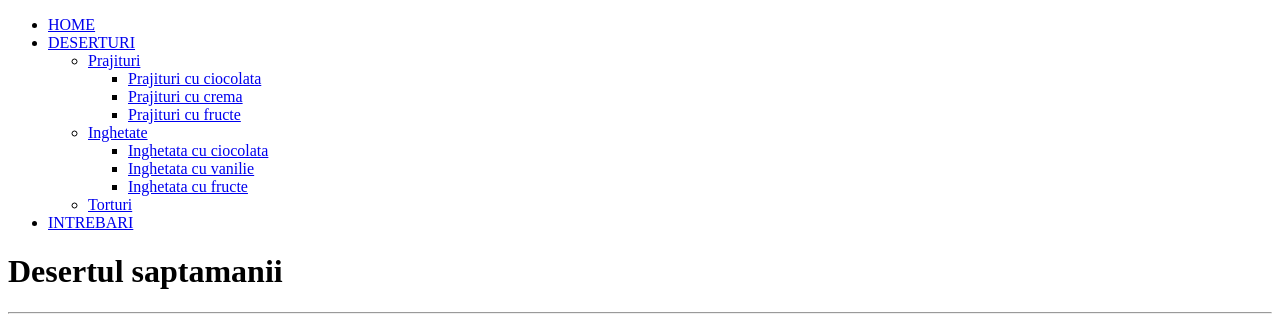
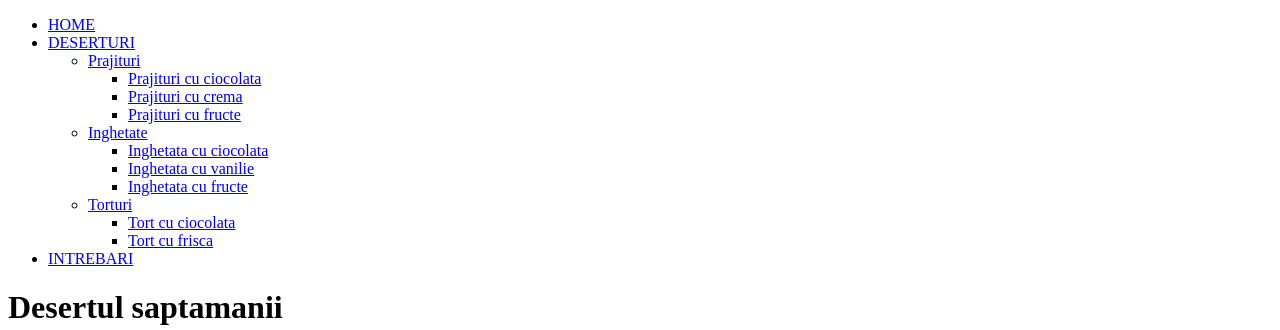
Before and after one commit to andreea05/my_repository-, a plain HTML site: page homepage.html in a window 1280 px wide. Shown: the top 330 px of the page. Drawn offline with Linux system fonts and the light colour scheme.

Commit message:
Modify menu torturi

```diff
--- a/homepage.html
+++ b/homepage.html
@@ -24,6 +24,10 @@
 							<li><a href="#">Inghetata cu fructe</a></li>
 						</ul>
 					<li><a href="#">Torturi</a></li>
+						<ul>
+							<li><a href="#">Tort cu ciocolata</a></li>
+							<li><a href="#">Tort cu frisca</a></li>
+						</ul>
 				</ul>
 			<li><a href="#">INTREBARI</a></li>
 		</ul>
```
